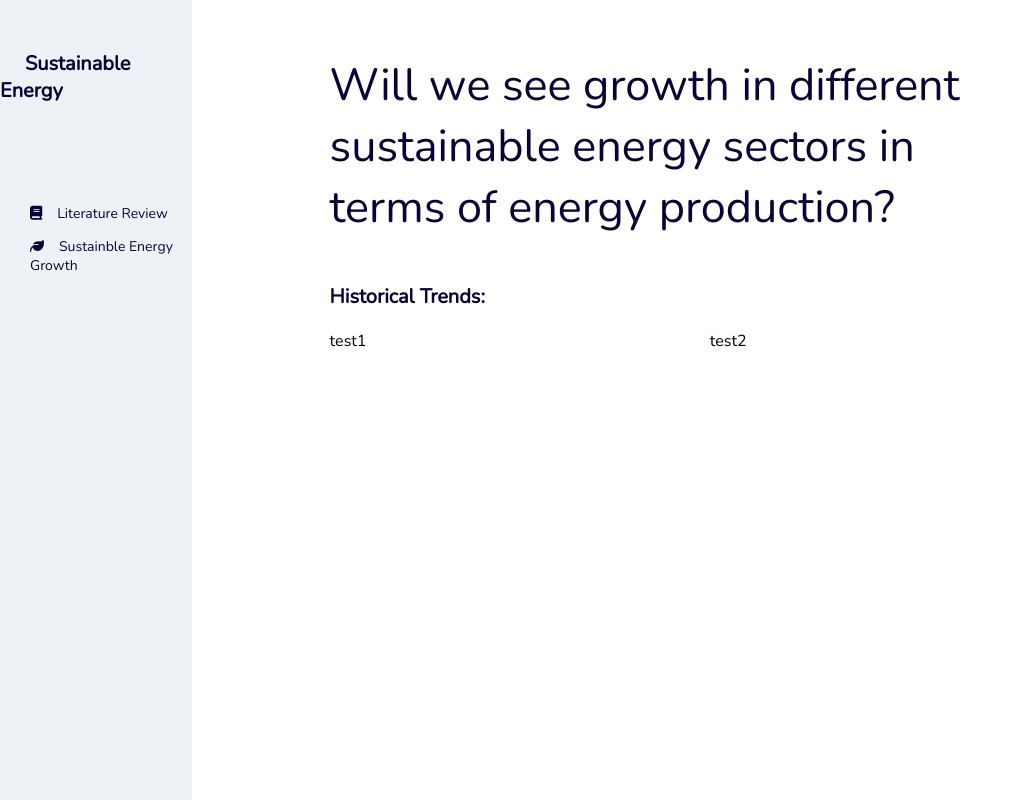
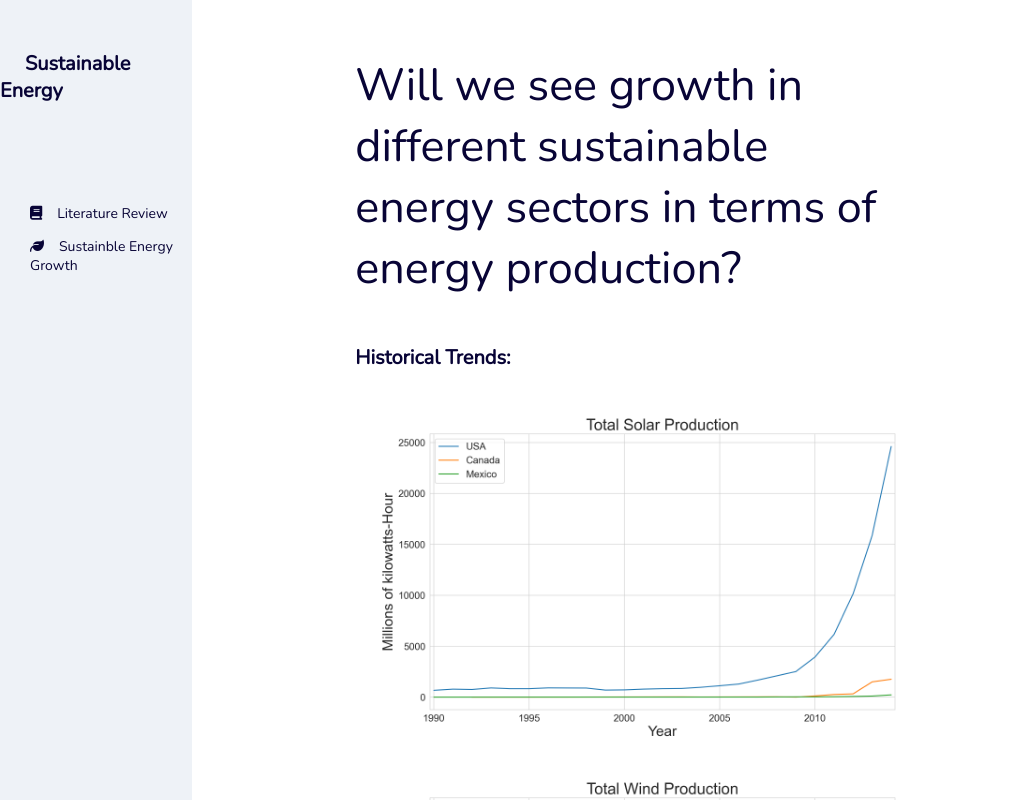
Before and after one commit to Krakhra/data_dashboard, a React (Create React App) app: page /growth in a window 1280 px wide. Shown: the whole page, without its empty margins (0-1022 px from the left). Built offline with nearby package versions, Linux system fonts and the light colour scheme; no server answers.

Commit message:
addedd graphs to my page, made right panel scroll

```diff
--- a/src/components/App.css
+++ b/src/components/App.css
@@ -16,4 +16,5 @@
 .rightPanel{
   margin-left:1%;
   height:100vh;
+  overflow: auto;
 }
--- a/src/components/growth/Growth.css
+++ b/src/components/growth/Growth.css
@@ -3,29 +3,36 @@
   padding-top:10px;
   font-size:45px;
   width:50%;
-  margin-left:25%;
+  margin-left:15%;
   color:rgb(8, 4, 54);
 }
 
 .growthHistoryContainer{
-  margin-left:25%;
+  margin-left:15%;
   color:rgb(8, 4, 54);
   font-size:20px;
   font-weight:bold;
+  width:60%;
 }
 
 .imageContainer{
-  width:60%;
-  height:300px;
-  margin-left:25%;
+  width:90%;
+  height:auto;
+  margin-left:15%;
 }
 
 .image1{
-  width:50%;
   float:left;
+}
+
+.image2{
 
 }
-.image2{
 
-
+.growthDescriptionContainer{
+  margin-left:15%;
+  color:rgb(108, 108, 110);
+  font-size:20px;
+  font-weight:bold;
+  width:55%;
 }
--- a/src/components/growth/Growth.js
+++ b/src/components/growth/Growth.js
@@ -1,5 +1,9 @@
 import React from 'react';
 import './Growth.css';
+import solar1 from './solar_production.png';
+import wind1 from './wind_production.png';
+import solar2 from './recent_solor.png';
+import wind2 from './recent_wind.png'
 
 const Growth = () =>(
   <div className = "Growth">
@@ -12,11 +16,35 @@ const Growth = () =>(
     </div>
     <div className = "imageContainer">
       <div className = "image1">
-        test1
+        <img style={{width:'600px',height:'auto'}}src = {solar1}/>
       </div>
       <div className = "image2">
-        test2
+        <img style={{width:'600px',height:'auto'}}src = {wind1}/>
       </div>
+    </div>
+    <div className ="growthDescriptionContainer">
+      <p>These Graphs show us energy production from 1990 to 2015. We can see for USA and Canada that sustainable energy production is increasing. Although for Canada and Mexico growth was very slow. The fact that we never experienced any downward trends, it shows that sustainable energy was gaining momentum</p>
+    </div>
+
+    <div className ="growthHistoryContainer">
+      <p >Recent Data:</p>
+    </div>
+
+    <div className = "imageContainer">
+      <div className = "image1">
+        <img style={{width:'600px',height:'auto'}}src = {solar2}/>
+      </div>
+      <div className = "image2">
+        <img style={{width:'600px',height:'auto'}}src = {wind2}/>
+      </div>
+    </div>
+    <div className ="growthDescriptionContainer">
+      <p>These graphs show a more recent picture of energy production in Canada. This is a first time in history where Canada's sustainble energy production has decreased. Because of COVID there are many delays and we are left with an uncertain future.</p>
+    </div>
+
+    <div className ="growthHistoryContainer">
+      <p >Data Sources:<span style={{color:'rgb(108, 108, 110)'}}>https://www.kaggle.com/vtorreslopez/wind-solar-and-nuclear-energy-production, </span></p>
+      <p><span style={{color:'rgb(108, 108, 110)'}}>https://www150.statcan.gc.ca/t1/tbl1/en/tv.action?pid=2510001501&pickMembers%5B0%5D=1.1&pickMembers%5B1%5D=2.1&cubeTimeFrame.startMonth=04&<br/>cubeTimeFrame.startYear=2016&cubeTimeFrame.endMonth=08&cubeTimeFrame.endYear=2020&referencePeriods=20160401%2C20200801 </span></p>
     </div>
   </div>
 );
```
Also changed, not shown: src/components/growth/recent_solor.png (added), src/components/growth/recent_wind.png (added).
